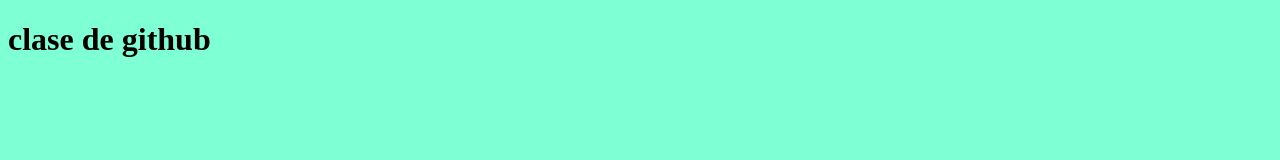
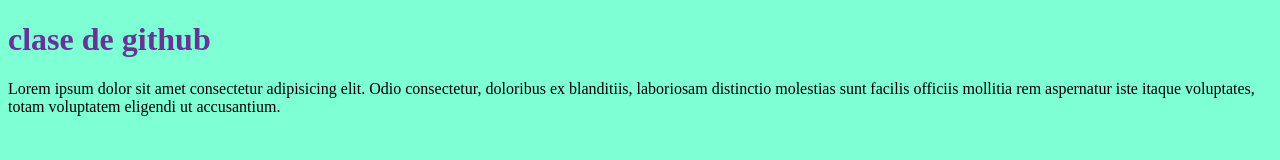
Before and after one commit to leoacevedo2/leoacevedo2, a plain HTML site: page index.html in a window 1280 px wide. Drawn offline with Linux system fonts and the light colour scheme.

Commit message:
segundo commit

```diff
--- a/estilos.css
+++ b/estilos.css
@@ -1,3 +1,6 @@
 body{
     background-color: aquamarine;
 }
+h1{
+    color: rebeccapurple;
+}
--- a/index.html
+++ b/index.html
@@ -9,5 +9,7 @@
 </head>
 <body>
     <h1>clase de github</h1>
+
+    <p>Lorem ipsum dolor sit amet consectetur adipisicing elit. Odio consectetur, doloribus ex blanditiis, laboriosam distinctio molestias sunt facilis officiis mollitia rem aspernatur iste itaque voluptates, totam voluptatem eligendi ut accusantium.</p>
 </body>
 </html>
```
